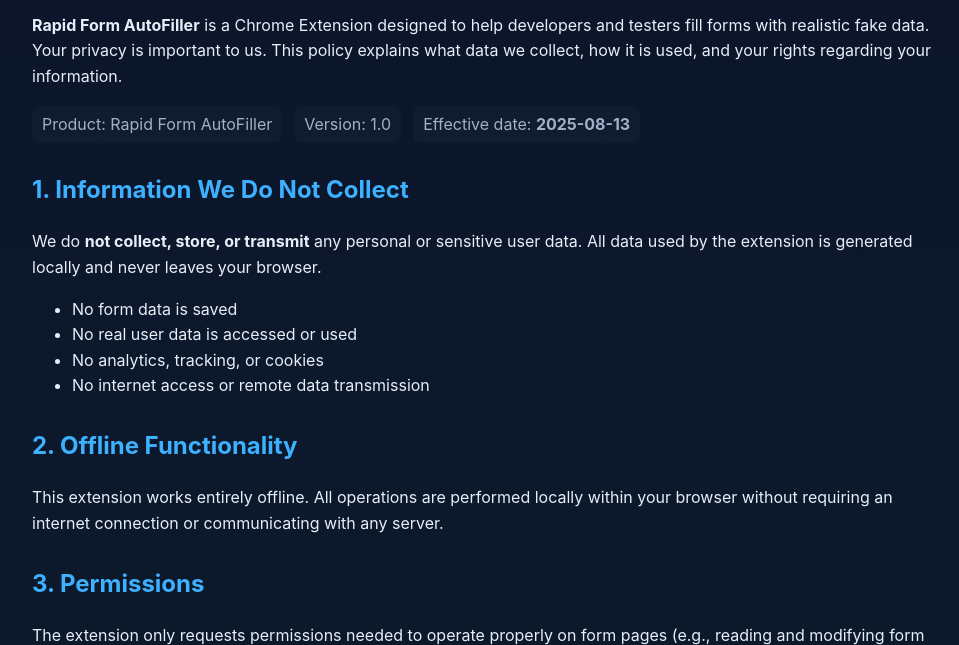
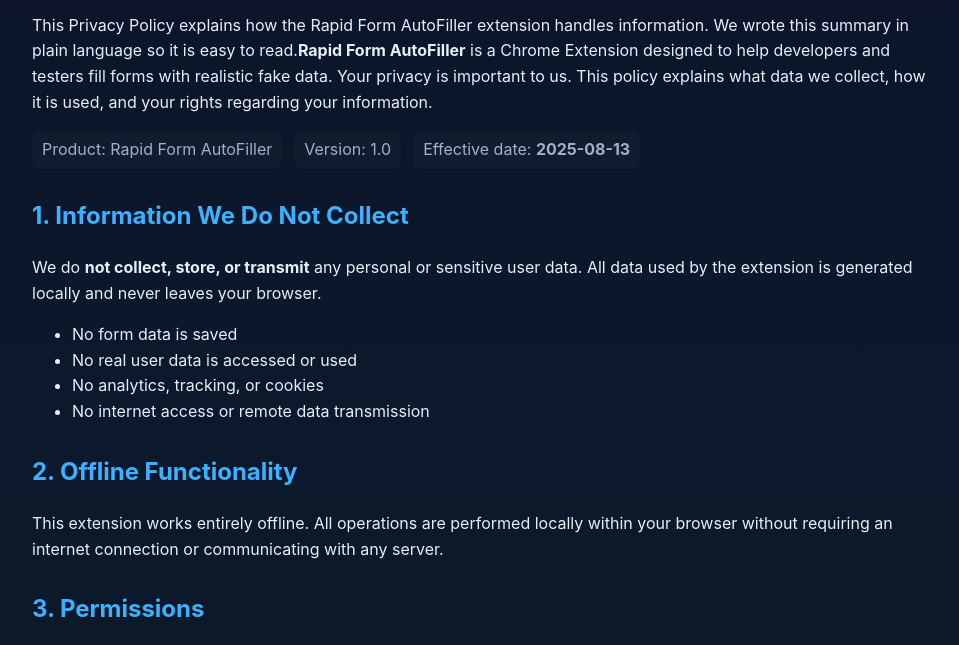
Before and after one commit to mateen83/rapid-form-autofiller-privacy, a plain HTML site: page index.html in a window 1280 px wide. Shown: the part 128-773 px from the top of the page, without its empty margins (158-1117 px from the left). Drawn offline with Linux system fonts and the light colour scheme.

Commit message:
Update index.html

```diff
--- a/index.html
+++ b/index.html
@@ -28,7 +28,7 @@
 <body>
   <main class="container" role="main">
     <h1>Privacy Policy</h1>
-    <p><strong>Rapid Form AutoFiller</strong> is a Chrome Extension designed to help developers and testers fill forms with realistic fake data. Your privacy is important to us. This policy explains what data we collect, how it is used, and your rights regarding your information.</p>
+    <p>This Privacy Policy explains how the Rapid Form AutoFiller extension handles information. We wrote this summary in plain language so it is easy to read.<strong>Rapid Form AutoFiller</strong> is a Chrome Extension designed to help developers and testers fill forms with realistic fake data. Your privacy is important to us. This policy explains what data we collect, how it is used, and your rights regarding your information.</p>
 <div class="meta">
       <span>Product: Rapid Form AutoFiller</span>
       <span>Version: 1.0</span>
```
